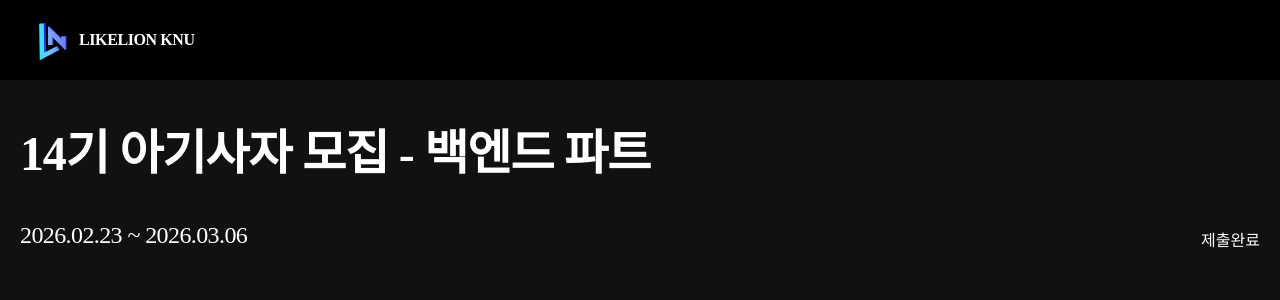
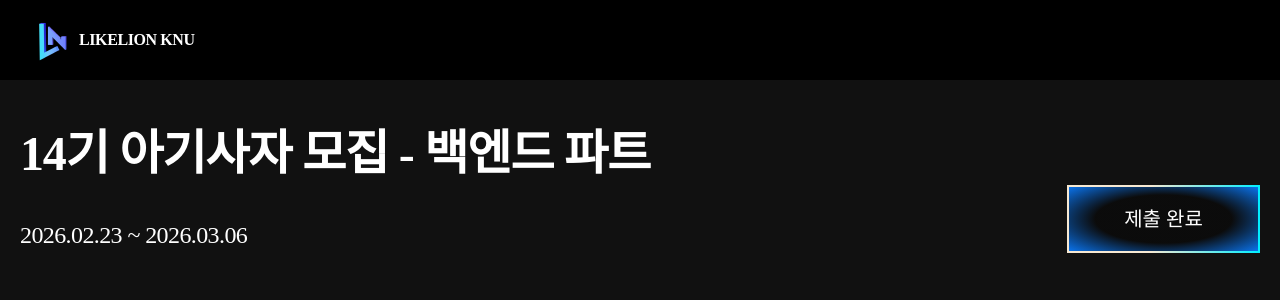
Before and after one commit to likelionknu/apply-page-client, a React (Vite) app: page /recruit in a window 1280 px wide. Shown: the top 300 px of the page. Built offline with nearby package versions, Linux system fonts and the light colour scheme; a web font is replaced by a local one.

Commit message:
#14 ui: 버튼 컴포넌트 사용

```diff
--- a/src/features/recruit/pages/RecruitPage.tsx
+++ b/src/features/recruit/pages/RecruitPage.tsx
@@ -1,3 +1,4 @@
+import Button from "../../../shared/components/Button";
 import Header from "../../../shared/components/Header";
 
 function RecruitPage() {
@@ -15,7 +16,7 @@ function RecruitPage() {
                 2026.02.23 ~ 2026.03.06
               </div>
             </div>
-            <div className="modal-button-style">제출완료</div>
+            <Button borderWidth="2.02px">제출 완료</Button>
           </div>
         </section>
       </main>
```
